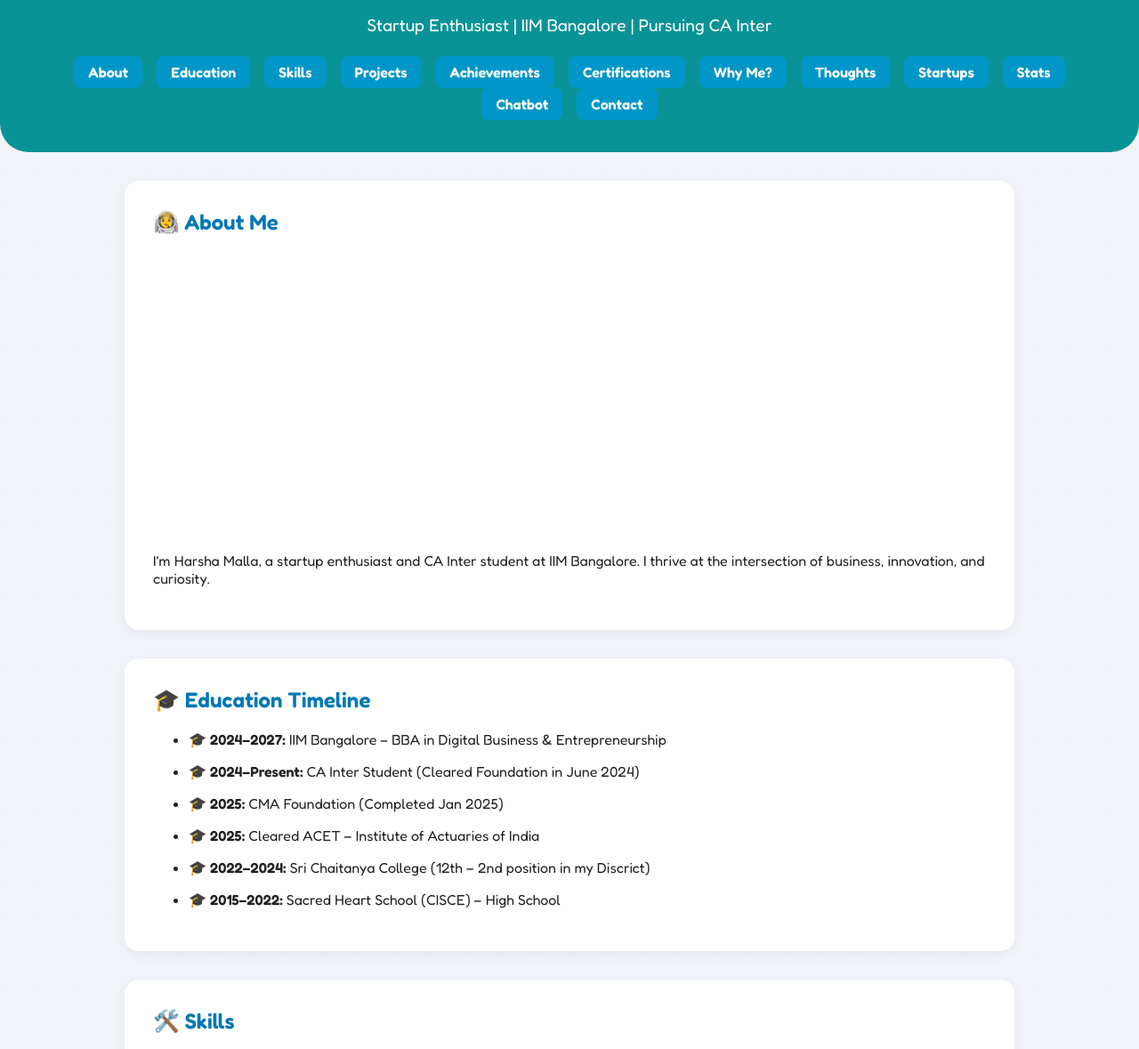
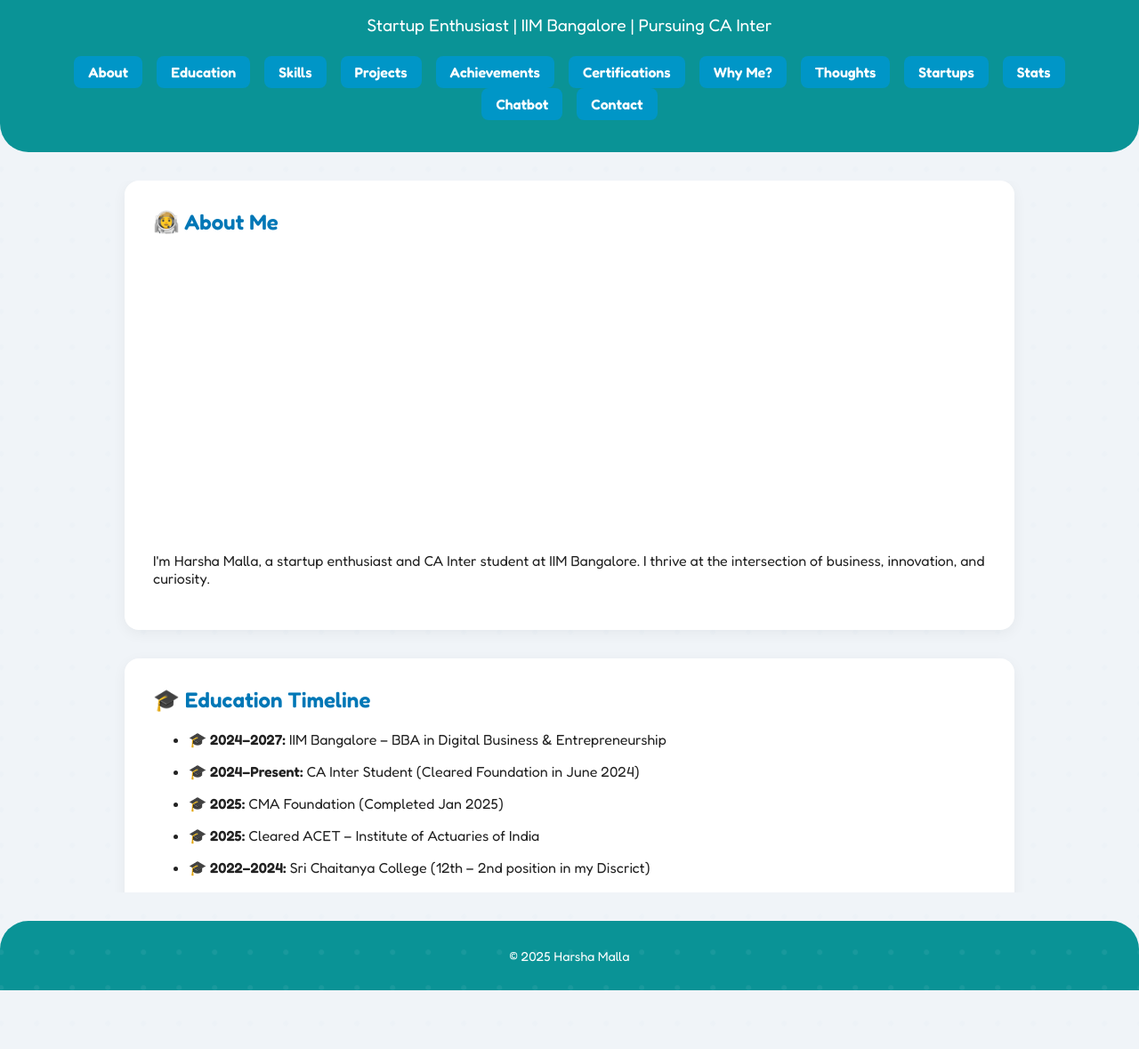
Before and after one commit to Harsha-Malla/Resume-Website, a plain HTML site: page index.html in a window 1280 px wide. Shown: the part 91-1270 px from the top of the page at 89% size. After the commit the page ends 1204 px from the top, so only its background shows below. Drawn offline with nearby package versions, Linux system fonts and the light colour scheme.

Commit message:
Update style.css

```diff
--- a/style.css
+++ b/style.css
@@ -109,8 +109,6 @@ header h1 {
   }
 }
 
-
-
 /* Layout */
 main {
   max-width: 1000px;
@@ -125,6 +123,14 @@ section {
   border-radius: 1rem;
   box-shadow: 0 4px 16px rgba(0,0,0,0.05);
   position: relative;
+  scroll-snap-align: start;
+  scroll-margin-top: 100px;
+}
+
+main {
+  scroll-snap-type: y mandatory;
+  overflow-y: auto;
+  height: 100vh;
 }
 
 h2 {
```
